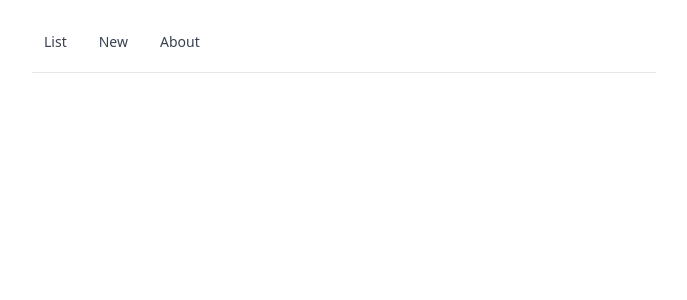
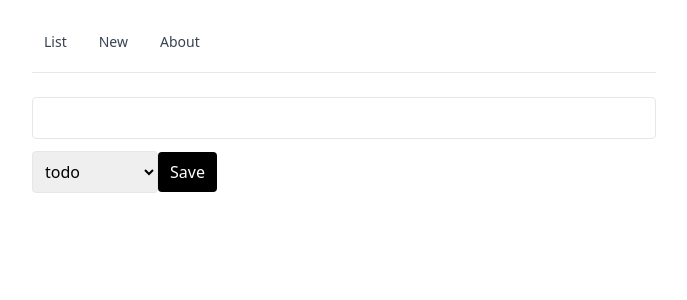
Before and after one commit to DianaBosinceanu11/skilltrack, a React (Vite) app: page /item/1/edit in a window 1280 px wide. Before the commit this address had no page. Shown: the top 300 px of the page, without its empty margins (296-983 px from the left). Built offline with nearby package versions, Linux system fonts and the light colour scheme.

Commit message:
Add edit item

```diff
--- a/src/App.jsx
+++ b/src/App.jsx
@@ -4,6 +4,7 @@ import List from "./pages/List";
 import New from "./pages/New";
 import About from "./pages/About";
 import Item from "./pages/Item";
+import Edit from "./pages/Edit";
 
 export default function App() {
   return (
@@ -15,6 +16,7 @@ export default function App() {
           <Route path="/new" element={<New />} />
           <Route path="/about" element={<About />} />
           <Route path="/item/:id" element={<Item />} />
+          <Route path="/item/:id/edit" element={<Edit />} />
         </Routes>
       </div>
     </BrowserRouter>
--- /dev/null
+++ b/src/pages/Edit.jsx
@@ -0,0 +1,35 @@
+// src/pages/Edit.jsx
+import { useParams, useNavigate } from 'react-router-dom'
+import { useEffect, useState } from 'react'
+
+export default function Edit(){
+  const { id } = useParams()
+  const nav = useNavigate()
+  const [title, setTitle] = useState('')
+  const [status, setStatus] = useState('todo')
+
+  useEffect(() => {
+    const items = JSON.parse(localStorage.getItem('items') || '[]')
+    const it = items.find(i => i.id === id)
+    if (it) { setTitle(it.title); setStatus(it.status) }
+  }, [id])
+
+  function save(){
+    const items = JSON.parse(localStorage.getItem('items') || '[]')
+    const updated = items.map(i => i.id === id ? { ...i, title, status } : i)
+    localStorage.setItem('items', JSON.stringify(updated))
+    nav(`/item/${id}`)
+  }
+
+  return (
+    <div className="space-y-3">
+      <input className="border p-2 rounded w-full" value={title} onChange={e=>setTitle(e.target.value)} />
+      <select className="border p-2 rounded" value={status} onChange={e=>setStatus(e.target.value)}>
+        <option value="todo">todo</option>
+        <option value="in_progress">in_progress</option>
+        <option value="done">done</option>
+      </select>
+      <button onClick={save} className="px-3 py-2 rounded bg-black text-white">Save</button>
+    </div>
+  )
+}
--- a/src/pages/Item.jsx
+++ b/src/pages/Item.jsx
@@ -1,5 +1,5 @@
 import { useEffect, useState } from "react";
-import { useParams, useNavigate } from "react-router-dom";
+import { useParams, useNavigate, Link } from "react-router-dom";
 
 export default function Item() {
   const { id } = useParams();
@@ -27,6 +27,12 @@ export default function Item() {
     <div className="space-y-2 ">
       <h1 className="text-2xl font-semibold">{item.title}</h1>
       <p>Status: {item.status}</p>
+      <Link
+      to={`/item/${id}/edit`}
+      className="inline-block px-3 py-2 rounded bg-gray-200"
+      >
+        Edit
+      </Link>
       <div className="space-x-5">
         {item.status !== "done" && (
           <button
```
